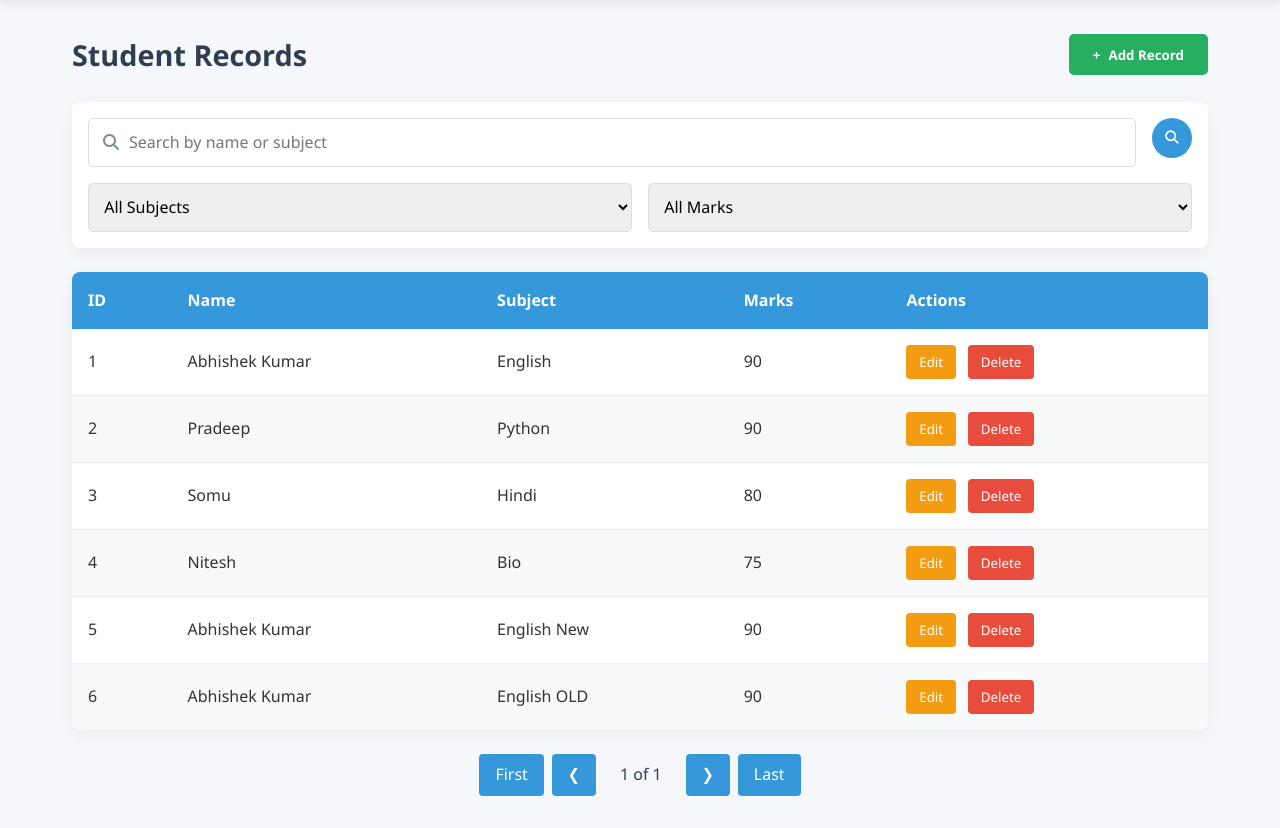
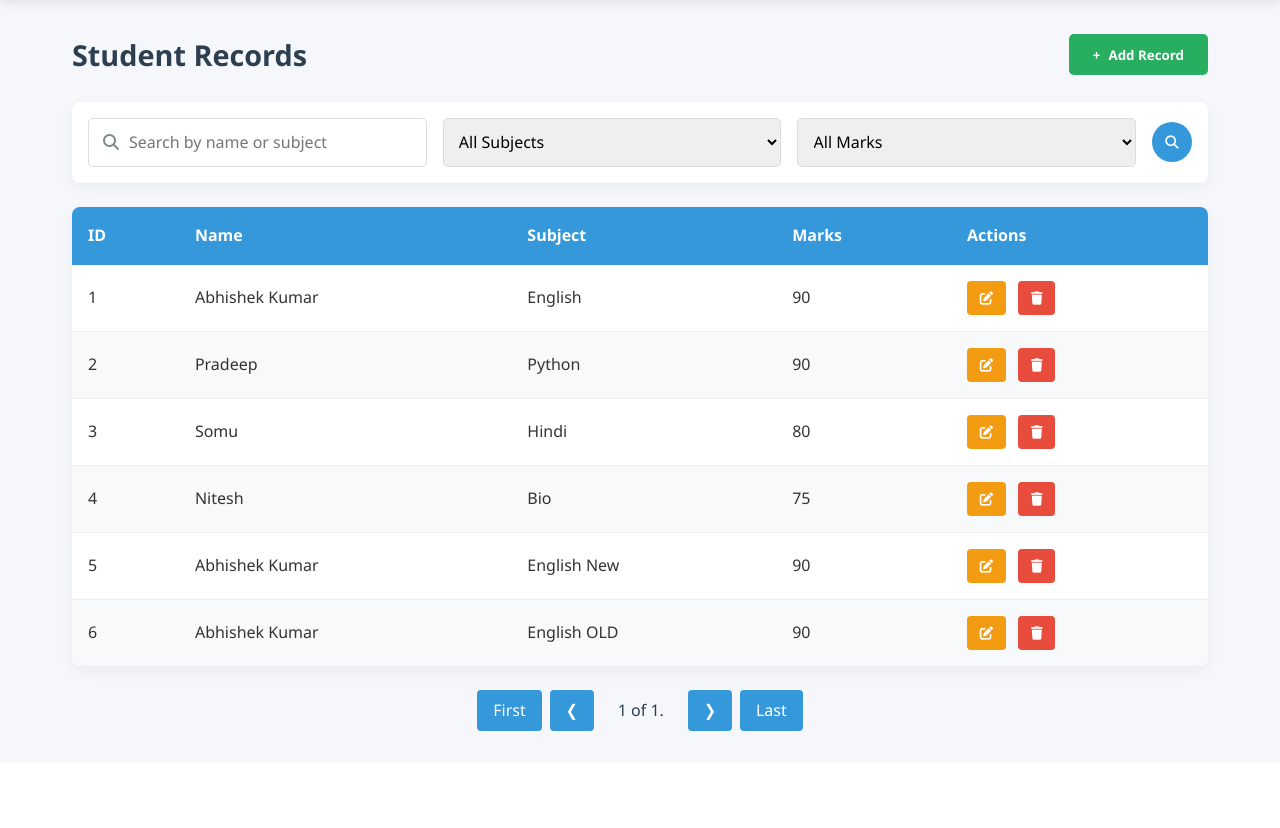
Before and after one commit to Developer-AD/Teacher-Portal, a Django app: page /home/ in a window 1280 px wide. Shown: the part 74-902 px from the top of the page. After the commit the page ends 805 px from the top, so only its background shows below. Run offline with Django 5.2, Linux system fonts and the light colour scheme; a user stored in the database is signed in; data comes from the database, SQL or seed files in the repository; both versions use the stored data as it was after the commit.

Commit message:
Filter and update functionality completed

```diff
--- a/teacher_portal/management/templates/home.html
+++ b/teacher_portal/management/templates/home.html
@@ -9,7 +9,7 @@
     <nav class="navbar">
         <div class="website-name">tailwebs.</div>
         <div class="nav-links">
-            <a href="#">Home</a>
+            <a href="{% url 'home' %}">Home</a>
             <a href="{% url 'logout' %}" onclick="return confirm('Are you sure want to logout?');">Logout</a>
         </div>
     </nav>
@@ -24,34 +24,34 @@
 
         <!-- Search and Filter Section -->
         <div class="Search-Filter-Container">
+            <form method="get">
                 <div class="Search-FC-Section-left">
-                <form id="searchForm">
                     <span>
                         <i class="fas fa-search"
                             style="position: absolute; left: 15px; top: 50%; transform: translateY(-50%); color: #7f8c8d;"></i>
-                        <input type="text" id="searchInput" placeholder="Search by name or subject" class="">
+                        <input type="text" name="search" placeholder="Search by name or subject" class="">
                     </span>
-                    <button type="submit" class="Common-Btn-circle">
-                        <i class="fa fa-search"></i>
-                    </button>
-                </form>
-            </div>
-            <div class="filter-controls">
-                <select class="filter-select" id="subjectFilter">
+                    <span>
+                        <select class="filter-select" name="subject">
                             <option value="">All Subjects</option>
-                    <option value="Mathematics">Mathematics</option>
-                    <option value="Science">Science</option>
-                    <option value="English">English</option>
-                    <option value="History">History</option>
-                    <option value="Computer Science">Computer Science</option>
+                            {% for subject in subjects %}
+                            <option value="{{subject}}">{{subject}}</option>
+                            {% endfor %}
                         </select>
-                <select class="filter-select" id="marksFilter">
+                    </span>
+                    <span>
+                        <select class="filter-select" name="marks_range">
                             <option value="">All Marks</option>
                             <option value="high">High Marks (80+)</option>
                             <option value="medium">Medium Marks (60-79)</option>
                             <option value="low">Low Marks (Below 60)</option>
                         </select>
+                    </span>
+                    <button type="submit" class="Common-Btn-circle">
+                        <i class="fa fa-search"></i>
+                    </button>
                 </div>
+            </form>
         </div>
 
         <table class="records-table">
@@ -65,68 +65,75 @@
                 </tr>
             </thead>
             <tbody>
-                {% for student in students %}
+                {% for student in page_items %}
                 <tr>
-                    <td>{{forloop.counter}}</td>
+                    <td>{{ forloop.counter0|add:page_items.start_index }}</td>
                     <td>{{student.name}}</td>
                     <td>{{student.subject}}</td>
                     <td>{{student.mark}}</td>
-                    <td>
-                        <button class="action-btn edit-btn" data-id="${record.id}">Edit</button>
-                        <button class="action-btn delete-btn" data-id="${record.id}">Delete</button>
+                    <td class="actionbtnEdit">
+                        <button class="action-btn edit-btn" onclick="togglePopup('{{forloop.counter}}')"><i
+                                class="fa fa-edit"></i></a>
+                        </button>
+                        <button class="action-btn delete-btn"
+                            onclick="return confirm('Are you sure you want to delete this record?');"><i
+                                class="fa fa-trash"></i>
+                        </button>
                     </td>
                 </tr>
                 {% endfor %}
             </tbody>
         </table>
 
-        <!-- Pagination -->
+
+        <!-- pagination Start -->
         <div class="Nav-Bnt-Container">
             <nav role="navigation">
-                <ul class="cd-pagination" id="pagination">
-                    <li class="button">
-                        <a href="#" id="firstPage">First</a>
+                <ul class="cd-pagination">
+                    <li class="button"> <a
+                            href="?{% if filter.form.data %}{{ filter.form.data.urlencode }}&{% endif %}page=1">First</a>
                     </li>
-                    <li class="button">
-                        <a href="#" id="prevPage">❮</a>
-                    </li>
-                    <li class="currentCount" id="pageInfo">1 of 1</li>
-                    <li class="button">
-                        <a href="#" id="nextPage">❯</a>
-                    </li>
-                    <li class="button">
-                        <a href="#" id="lastPage">Last</a>
-                    </li>
+                    {% if page_items.has_previous %}
+                    <li class="button"><a
+                            href="?{% if filter.form.data %}{{ filter.form.data.urlencode }}&{% endif %}page={{ page_items.previous_page_number }}">
+                            ❮ </a></li>
+                    {% else %}
+                    <li class="button"><a name="prevPage" id="prevPage">❮</a> </li>
+                    {% endif %}
+
+                    <li class="currentCount">{{ page_items.number }} of {{page_items.paginator.num_pages}}.</li>
+
+                    {% if page_items.has_next %}
+                    <li class="button"><a
+                            href="?{% if filter.form.data %}{{ filter.form.data.urlencode }}&{% endif %}page={{ page_items.next_page_number }}">❯</a>
+                        {% else %}
+                    <li class="button"><a name="nextPage" id="nextPage">❯</a></li>
+                    {% endif %}
+                    <li class="button"><a
+                            href="?{% if filter.form.data %}{{ filter.form.data.urlencode }}&{% endif %}page={{page_items.paginator.num_pages}}">
+                            Last </a></li>
                 </ul>
             </nav>
         </div>
     </div>
 </div>
 
-<!-- Add/Edit Record Modal -->
+<!-- Add Record Modal -->
 <div class="modal" id="recordModal">
     <div class="modal-content">
         <div class="modal-header">
-            <h3 class="modal-title" id="modalTitle">Add New Record</h3>
+            <h3 class="modal-title">Add New Record</h3>
             <button class="close-btn" onclick="togglePopup()">&times;</button>
         </div>
         <form method="post">
             {% csrf_token %}
             <div class="form-row">
                 <label for="name">Name</label>
-                <input type="text" id="name" name="name" placeholder="Enter student name" required>
+                <input type="text" id="name" name="name" placeholder="Enter student name" maxlength="70" required>
             </div>
             <div class="form-row">
                 <label for="subject">Subject</label>
-                <input type="text" id="subject" name="subject" placeholder="Enter subject name" required>
-                <!-- <select id="subject" required>
-                    <option value="">Select Subject</option>
-                    <option value="Mathematics">Mathematics</option>
-                    <option value="Science">Science</option>
-                    <option value="English">English</option>
-                    <option value="History">History</option>
-                    <option value="Computer Science">Computer Science</option>
-                </select> -->
+                <input type="text" id="subject" name="subject" placeholder="Enter subject name" maxlength="70" required>
             </div>
             <div class="form-row">
                 <label for="mark">Marks</label>
@@ -139,4 +146,39 @@
         </form>
     </div>
 </div>
+
+
+<!-- Update Record Modal -->
+{% for student in page_items %}
+<div class="modal" id="recordModal-{{forloop.counter}}">
+    <div class="modal-content">
+        <div class="modal-header">
+            <h3 class="modal-title">Update Record</h3>
+            <button class="close-btn" onclick="togglePopup('{{forloop.counter}}')">&times;</button>
+        </div>
+        <form method="post" action="{% url 'student_delete' student.pk %}">
+            {% csrf_token %}
+            <div class="form-row">
+                <label for="name">Name</label>
+                <input type="text" id="name" name="name" value="{{student.name}}" placeholder="Enter student name"
+                    maxlength="70" required>
+            </div>
+            <div class="form-row">
+                <label for="subject">Subject</label>
+                <input type="text" id="subject" name="subject" value="{{student.subject}}"
+                    placeholder="Enter subject name" maxlength="70" required>
+            </div>
+            <div class="form-row">
+                <label for="mark">Marks</label>
+                <input type="number" id="mark" name="mark" value="{{student.mark}}" min="0" max="100"
+                    placeholder="Enter marks (0-100)" required>
+            </div>
+            <div class="modal-footer">
+                <button type="button" class="cancel-btn" onclick="togglePopup('{{forloop.counter}}')">Cancel</button>
+                <button type="submit" class="save-btn">Save</button>
+            </div>
+        </form>
+    </div>
+</div>
+{% endfor %}
 {% endblock content %}
--- a/teacher_portal/management/urls.py
+++ b/teacher_portal/management/urls.py
@@ -8,6 +8,6 @@ urlpatterns = [
 
     # ---------------------------- Category URLs ------------------------------
     # path('category/', views.category, name='category'),
-    # path('category/<int:pk>/update/', views.category_update, name='category_update'),
-    # path('category/<int:pk>/delete/', views.category_delete, name='category_delete'),
+    path('student/<int:pk>/update/', views.student_update, name='student_update'),
+    path('student/<int:pk>/delete/', views.student_delete, name='student_delete'),
 ]
--- a/teacher_portal/management/views.py
+++ b/teacher_portal/management/views.py
@@ -1,9 +1,14 @@
 from django.shortcuts import render, redirect, get_object_or_404
 from django.contrib.auth import login, logout, authenticate
+from django.views.decorators.http import require_http_methods
 from django.contrib.auth.decorators import login_required, user_passes_test
 from django.contrib import messages
 from django.http import HttpResponse
+from django.core.paginator import Paginator
+from django.core.paginator import Paginator, EmptyPage, PageNotAnInteger
 from .models import Student
+from .filters import StudentFilter
+
 
 from django.contrib.auth import get_user_model
 MyUser = get_user_model()
@@ -92,12 +97,6 @@ def home_view(request):
         subject = request.POST.get('subject')
         mark = request.POST.get('mark')
 
-        print('-'*100)
-        print(name)
-        print(subject)
-        print(mark)
-        print('-'*100)
-
         student = Student.objects.filter(name=name, subject=subject).first()
 
         if student:
@@ -111,62 +110,64 @@ def home_view(request):
 
         return redirect('home')
 
-    students = Student.objects.all()
-    # category_filter = CategoryFilter(request.GET, queryset=students)
+    students = Student.objects.all().order_by('id')
+    subjects = Student.objects.values_list('subject', flat=True).distinct()
 
+    student_filter = StudentFilter(request.GET, queryset=students)
 
     # Pagination.
-    # page = request.GET.get('page', 1)
-    # paginator = Paginator(cate, 15)
-    # try:
-    #     page_items = paginator.page(page)
-    # except PageNotAnInteger:
-    #     page_items = paginator.page(1)
-    # except EmptyPage:
-    #     page_items = paginator.page(paginator.num_pages)
+    page = request.GET.get('page', 1)
+    paginator = Paginator(student_filter.qs, 10)
+    try:
+        page_items = paginator.page(page)
+    except PageNotAnInteger:
+        page_items = paginator.page(1)
+    except EmptyPage:
+        page_items = paginator.page(paginator.num_pages)
 
     contexts = {
-        # 'filter':category_filter,
-        # 'page_items':page_items,
-          'students':students
+        'filter':student_filter,
+        'page_items':page_items,
+        'subjects':subjects
           }
 
     return render(request, 'home.html', contexts)
 
 
+# ----------------------------------- Student record update -----------------------------------
+@require_http_methods(["POST"])
+def student_update(request, pk):
+    student = get_object_or_404(Student, pk=pk)
+    if request.method == 'POST':
+        try:
+            name = request.POST.get('name')
+            subject = request.POST.get('subject')
+            mark = request.POST.get('mark')
 
-# # ----------------------------------- Student update -----------------------------------
+            student_exists = Student.objects.filter(name=name, subject=subject).first()
+            if student_exists:
+                messages.error(request, 'Error! Student already exists.')
+            else:
+                student.name = name
+                student.subject = subject
+                student.mark = mark
+                student.save()
+                messages.success(request, 'Success! Student record updated')
 
-# @require_http_methods(["POST"])
-# def category_update(request, pk):
+        except Exception as e:
+            messages.error(request, 'Failed to update category name')
 
-#     category = get_object_or_404(Category, pk=pk)
-#     if request.method == 'POST':
-#         try:
-#             name = request.POST.get('name')
-#             category.name = name
-#             category.save()
-
-#             messages.success(request, 'Success! Category name updated successfully')
-
-#         except Exception as e:
-#             messages.error(request, 'Failed to update category name')
-
-#     return redirect('category')
-
-# # ----------------------------------- Category delete -----------------------------------
+    return redirect('home')
 
 
-# def category_delete(request, pk):
-#     try:
-#         category = get_object_or_404(Category, pk=pk)
-#         category.delete()
+# ----------------------------------- Student record delete -----------------------------------
+def student_delete(request, pk):
+    try:
+        student = get_object_or_404(Student, pk=pk)
+        student.delete()
 
-#         messages.success(request, f'Success! Category deleted successfully.')
+        messages.success(request, f'Success! Student record deleted.')
 
-#     except Exception as e:
-#         messages.error(request, 'Category Delete failed')
-#     return redirect('category')
-
-
-# #--------------------------------------- category end------------------------
+    except Exception as e:
+        messages.error(request, 'Error! Student record delete failed')
+    return redirect('home')
--- a/teacher_portal/static/css/styles.css
+++ b/teacher_portal/static/css/styles.css
@@ -188,6 +188,7 @@ body {
 .Search-FC-Section-left {
     display: flex;
     align-items: center;
+    gap: 1rem;
 }
 
 .Search-FC-Section-left form {
@@ -245,6 +246,7 @@ body {
     border: 1px solid #ddd;
     border-radius: 5px;
     font-size: 1rem;
+    width: 100%;
 }
 
 /* Table Styles */
```
Also changed, not shown: teacher_portal/management/filters.py (added, +33 -0 lines), teacher_portal/db.sqlite3. Lines whose indentation alone changed are shown as unchanged.
